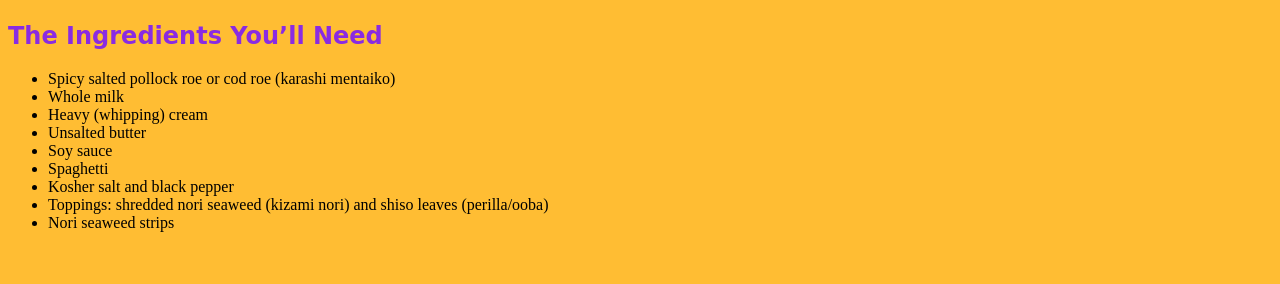
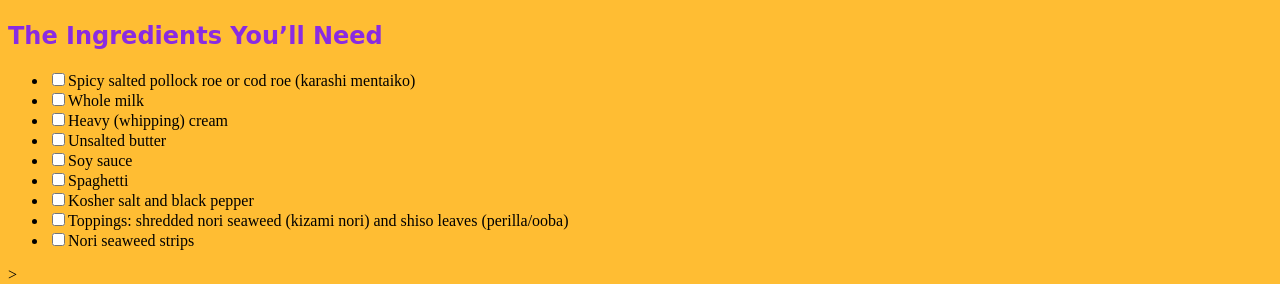
Before and after one commit to zhjiang1103/techtonica-assignments, a plain HTML site: page Week2-Recipe/Recipe2.html in a window 1280 px wide. Shown: the part 735-1019 px from the top of the page. Before the commit the page ends 983 px from the top, so only its background shows below. Drawn offline with Linux system fonts and the light colour scheme; a web font is replaced by a local one.

Commit message:
Adding checkbox to ingredients

```diff
--- a/Week2-Recipe/Recipe2.html
+++ b/Week2-Recipe/Recipe2.html
@@ -18,21 +18,14 @@
      </div>
      <div id="myList">
         <h2>The Ingredients You’ll Need</h2>
-        <ul>
-          <li>Spicy salted pollock roe or cod roe (karashi mentaiko)</li>
-          <li>Whole milk</li>
-          <li>Heavy (whipping) cream</li>
-          <li>Unsalted butter</li>
-          <li>Soy sauce</li>
-          <li>Spaghetti</li>
-          <li>Kosher salt and black pepper</li>
-          <li>Toppings: shredded nori seaweed (kizami nori) and shiso leaves (perilla/ooba)</li>
+        <ul id="ingredientsList"></ul>>
+
         </ul>
       </div>
     </div>
 
     <div class="right">
-     <div>
+     <div id="Steps">
         <h2>Cooking Steps</h2>
         <ol>
           <li>Boil the spaghetti according to the cooking instructions.</li>
--- a/Week2-Recipe/script.js
+++ b/Week2-Recipe/script.js
@@ -1,33 +1,47 @@
 //Adding ingredient to the list
 // First up, let's create a new list item and store it in a variable.
-var newListItem = document.createElement('li');
+//var newListItem = document.createElement('li');
 
 // Now let's update the text content of that list item.
-newListItem.textContent = 'Nori seaweed strips';
+//newListItem.textContent = 'Nori seaweed strips';
 
 // And finally, let's add that list item as a child of the ul.
-document.querySelector('ul').appendChild(newListItem);
+//document.querySelector('ul').appendChild(newListItem);
 
 
 //Adding checkbox
-// Step 1: Select the list element
-const listElement = document.getElementById("myList").getElementsByTagName("ul");
-// Step 2: Iterate through list items
-const listItems = listElement.getElementsByTagName("li");
-for (let i = 0; i < listItems.length; i++) {
+const ingredientList=["Spicy salted pollock roe or cod roe (karashi mentaiko)",
+"Whole milk",
+"Heavy (whipping) cream",
+"Unsalted butter",
+"Soy sauce",
+"Spaghetti",
+"Kosher salt and black pepper",
+"Toppings: shredded nori seaweed (kizami nori) and shiso leaves (perilla/ooba)",'Nori seaweed strips'];
+
+const ul = document.getElementById("ingredientsList");
+//const li = document.createElement("li");
+//Iterate through list items
+for (let i = 0; i < ingredientList.length; i++) {
     // Step 3: Create a new checkbox for each list item
-    const newCheckbox = document.createElement("input");
-    newCheckbox.type = "checkbox";
-    newCheckbox.name = "name";
-    newCheckbox.value = "value";
-    newCheckbox.id = "id";
+    const li = document.createElement("li");
+    let CheckboxInput = document.createElement("input");
+    let newLabel = document.createElement("label");
+    CheckboxInput.setAttribute("type","checkbox");
+    newLabel.innerHTML = ingredientList[i];
+    newLabel.style.display = "block";
+
     //Step 4: Attach the checkbox to the list item
-            listItems[i].appendChild(newCheckbox);
+            newLabel.prepend(CheckboxInput);
+            li.prepend(newLabel);
+            ul.appendChild(li);
 }
+
 
 
 //Adding strikethrough when someone clicks an element
 //1. select element to add the classname to
-const ulElement = document.getElementById("myList").getElementsByTagName("ul");
+//const ulElement = document.getElementById("myList")
 // 2: Add a className to the selected element using the classList.add() method
-ulElement.classList.add("checked");
+//ulElement.classList.add("checked");
+//addEventListener
```
